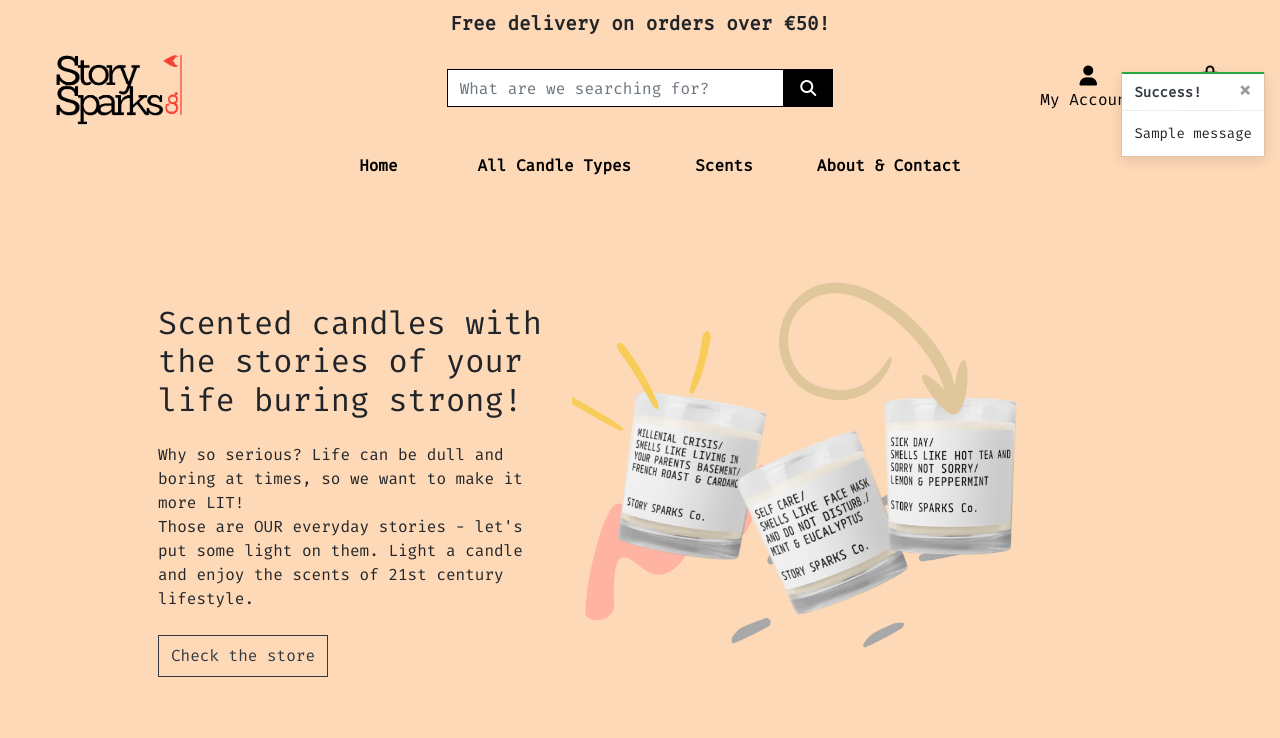
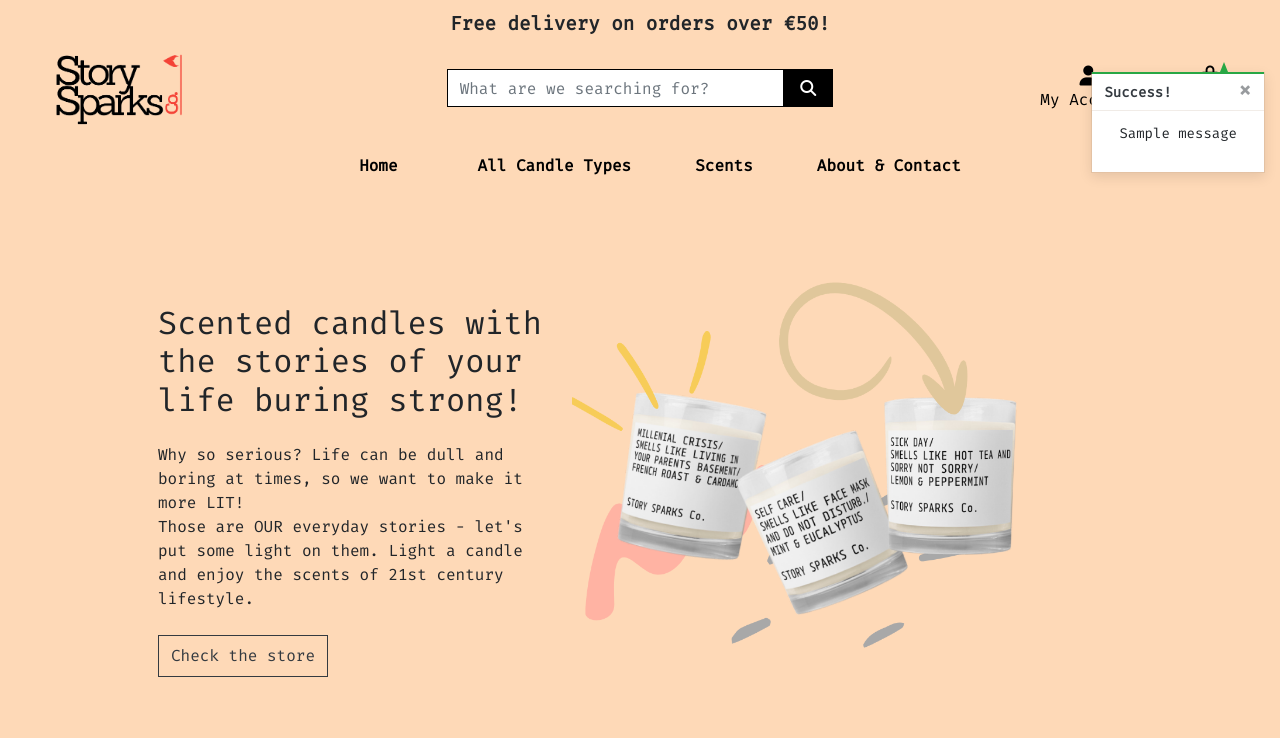
Before and after one commit to katzur/story-sparks, a Django app: page / in a window 1280 px wide. Shown: the top 738 px of the page. Run offline with Django 3.2, Linux system fonts and the light colour scheme; tables that the repository leaves empty hold one stand-in row (values such as "Sample post"); one stand-in notice (Sample message) is shown; some libraries are stand-ins or nearby versions.

Commit message:
Add notification css and shopping bag preview

```diff
--- a/static/css/base.css
+++ b/static/css/base.css
@@ -147,6 +147,57 @@ hr {
     color: #e87362!important
 }
 
+/* from CSS-tricks.com: https://css-tricks.com/snippets/css/css-triangle/ */
+.arrow-up {
+    width: 0;
+    height: 0;
+    border-left: 4px solid transparent;
+    border-right: 4px solid transparent;
+    border-bottom: 10px solid black;
+    position: absolute;
+    top: -10px;
+    right: 36px;
+}
+
+/* Convenience classes - colors copied from Bootstrap */
+.arrow-primary {
+    border-bottom-color: #007bff !important;
+}
+
+.arrow-secondary {
+    border-bottom-color: #6c757d !important;
+}
+
+.arrow-success {
+    border-bottom-color: #28a745 !important;
+}
+
+.arrow-danger {
+    border-bottom-color: #dc3545 !important;
+}
+
+.arrow-warning {
+    border-bottom-color: #ffc107 !important;
+}
+
+.arrow-info {
+    border-bottom-color: #17a2b8 !important;
+}
+
+.arrow-light {
+    border-bottom-color: #f8f9fa !important;
+}
+
+.arrow-dark {
+    border-bottom-color: #343a40 !important;
+}
+
+.bag-notification-wrapper {
+    height: 100px;
+    overflow-x: hidden;
+    overflow-y: auto;
+}
+
 /* -------------------------------- Carousel styling from https://www.tutorialrepublic.com/codelab.php?topic=bootstrap&file=testimonial-carousel-with-quote-icon*/
 
 h2 {
--- a/templates/includes/toasts/toast_success.html
+++ b/templates/includes/toasts/toast_success.html
@@ -8,6 +8,46 @@
         </button>
     </div>
     <div class="toast-body bg-white">
-        {{ message }}
+        <div class="row">
+            <div class="col">
+                {{ message }}
+                <hr class="mt-1 mb-3">
+            </div>
+        </div>
+        {% if grand_total %}
+            <p class="logo-font bg-white text-black py-1">Your Bag ({{ product_count }})</p>
+            <div class="bag-notification-wrapper">
+                {% for item in bag_items %}
+                    <div class="row">
+                        <div class="col-3 my-1">
+                            <img class="w-100" src="{{ item.product.image.url }}">
+                        </div>
+                        <div class="col-9">
+                            <p class="my-0"><strong>{{ item.product.name }}</strong></p>
+                            <p class="my-0 small text-muted">Qty: {{ item.quantity }}</p>
+                        </div>
+                    </div>
+                {% endfor %}
+            </div>
+            <div class="row">
+                <div class="col">
+                    <strong><p class="mt-3 mb-1 text-black">
+                        Total{% if free_delivery_delta > 0 %} (Exc. delivery){% endif %}:
+                        <span class="float-right">€{{ total|floatformat:2 }}</span>
+                    </p></strong>
+                    {% if free_delivery_delta > 0 %}
+                        <p class="mb-0 p-2 bg-warning shadow-sm text-black text-center">
+                            Spend <strong>€{{ free_delivery_delta }}</strong> more to get free next day delivery!
+                        </p>
+                    {% endif %}
+                    <a href="{% url 'view_bag' %}" class="btn btn-black btn-block rounded-0">
+                        <span class="text-uppercase">Go To Secure Checkout</span>
+                        <span class="icon">
+                            <i class="fas fa-lock"></i>
+                        </span>
+                    </a>
+                </div>
+            </div>
+        {% endif %}
     </div>
 </div>
```
